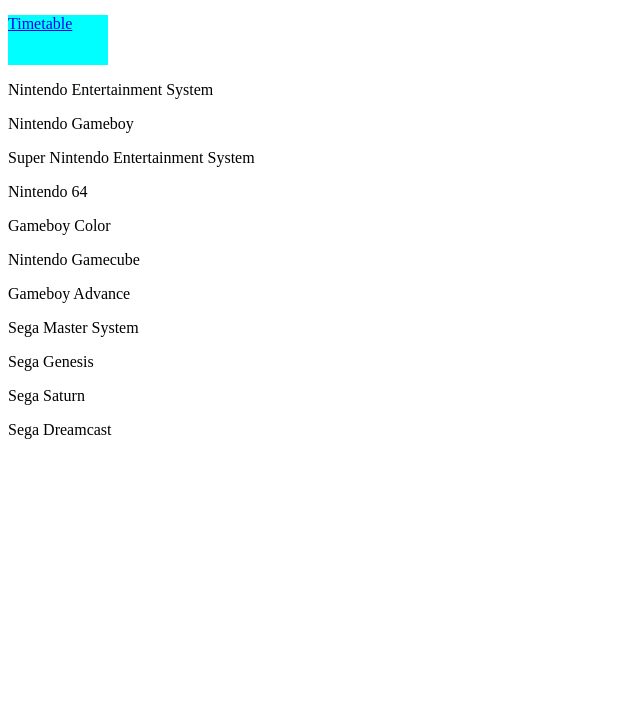
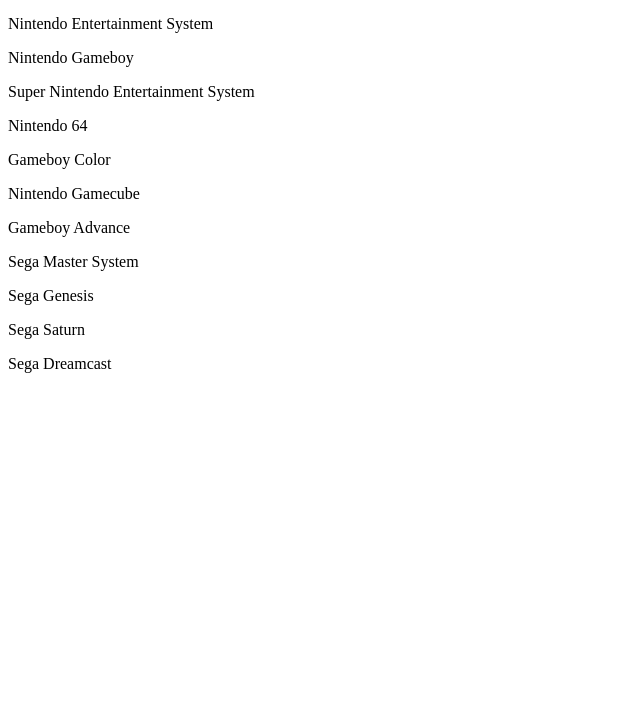
Before and after one commit to EthanCOUGHLIN/ethancoughlin.github.io, a plain HTML site: page index.html in a window 1280 px wide. Shown: the part 97-800 px from the top of the page, without its empty margins (0-640 px from the left). Drawn offline with Linux system fonts and the light colour scheme.

Commit message:
Update index.html

```diff
--- a/index.html
+++ b/index.html
@@ -6,7 +6,6 @@
 </head>
 <body>
    <h1>Retro Video Game facts</h1>
-   <a href="table.html" target="blank"><div>Timetable</div></a>
    <p>Nintendo Entertainment System</p>
    <p>Nintendo Gameboy</p>
    <p>Super Nintendo Entertainment System</p>
```
